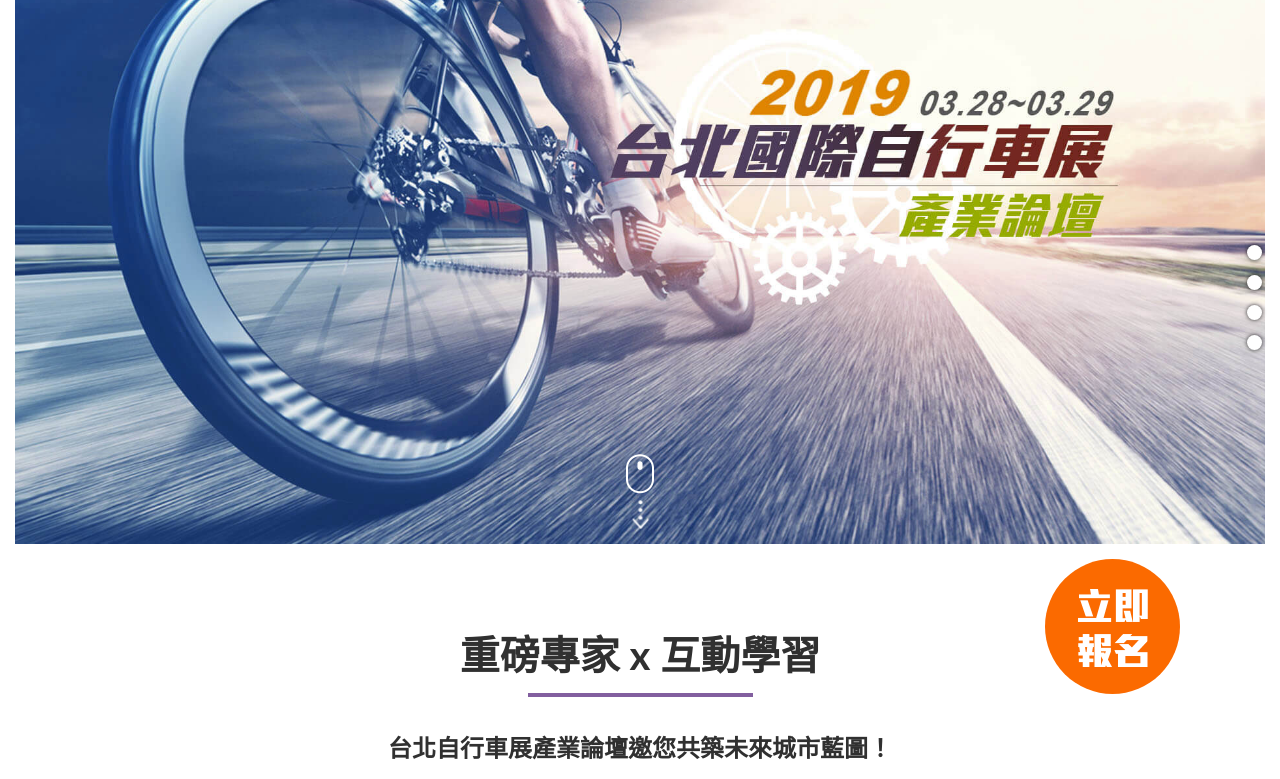
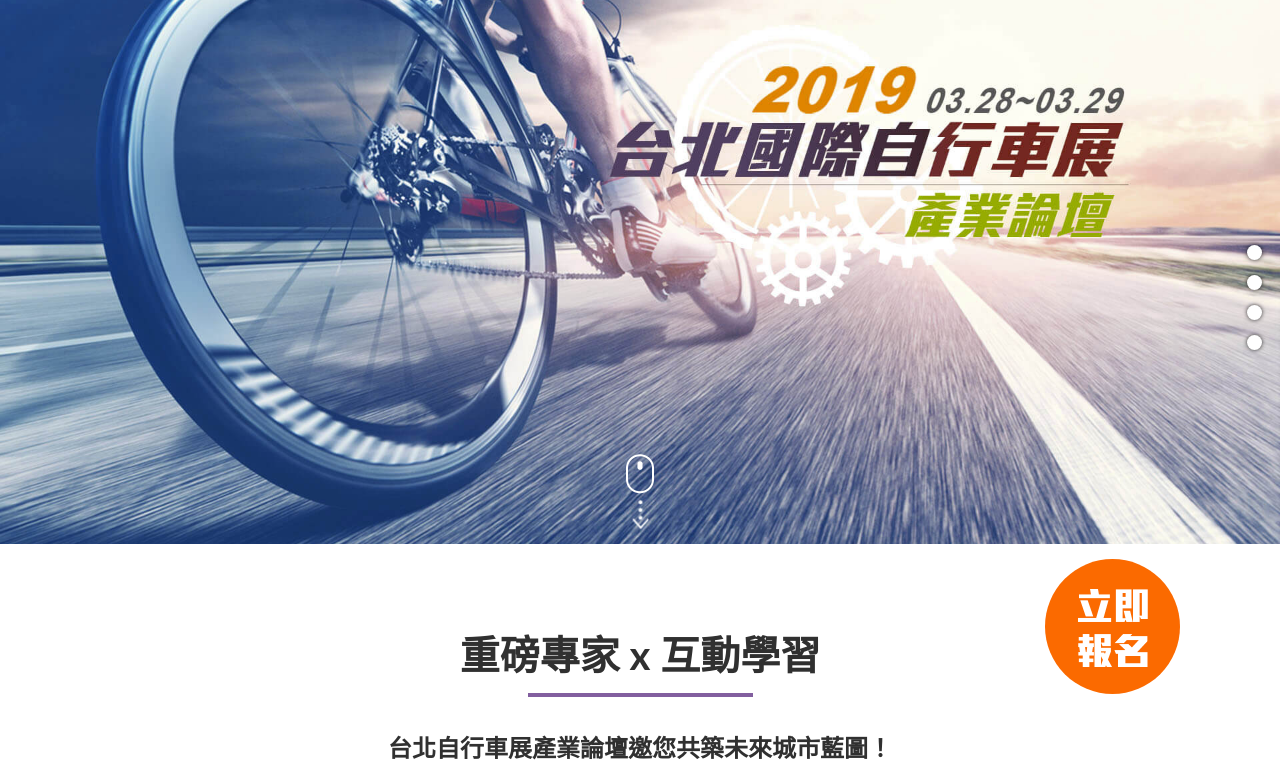
Before and after one commit to HywebU00/2019_TTS_forum, a plain HTML site: page mp.htm in a window 1280 px wide. Shown: the part 96-875 px from the top of the page. Drawn offline with nearby package versions, Linux system fonts and the light colour scheme.

Commit message:
fix mp_container gutter

```diff
--- a/sass/page/_mp.scss
+++ b/sass/page/_mp.scss
@@ -116,6 +116,9 @@
 .hero_image {
     position: relative;
     padding: 0 !important;
+    .container{
+        @include gutter(0);
+    }
     .img-container {
         @include aspect-ratio(16, 9);
         height: 80vh;
```
Also changed, not shown: css/hyui.css.
